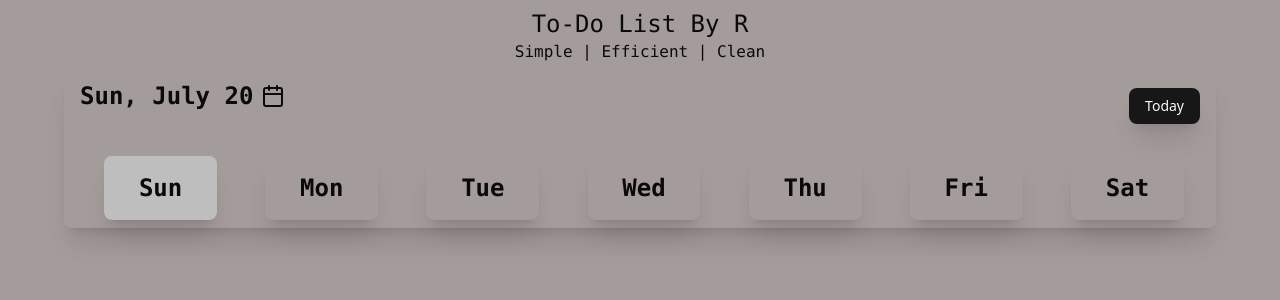
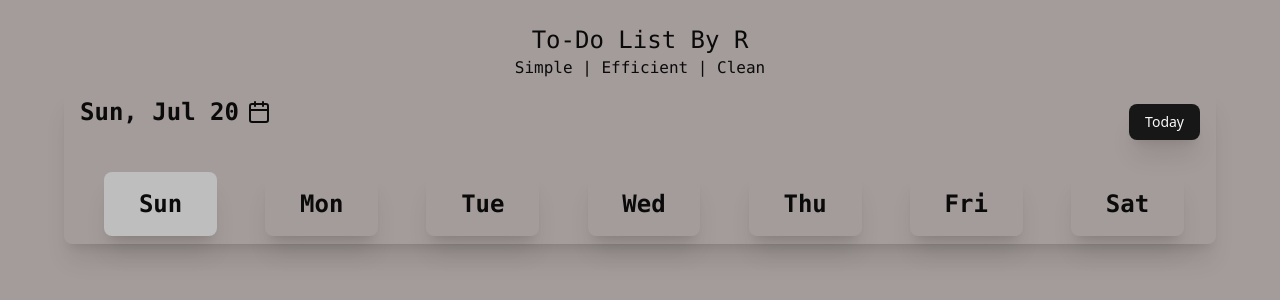
Before and after one commit to furtherafay/todolist, a React (Vite) app: page / in a window 1280 px wide. Shown: the top 300 px of the page. Built offline with nearby package versions, Linux system fonts and the light colour scheme.

Commit message:
feat: added event listener to detect click outside using useRef

```diff
--- a/src/App.jsx
+++ b/src/App.jsx
@@ -5,7 +5,7 @@ function App() {
   return (
     <>
       <header className="mt-2 flex justify-center items-center flex-col">
-        <h1 className="text-2xl font-mono">To-Do List By R</h1>
+        <h1 className="mt-4 text-2xl font-mono">To-Do List By R</h1>
         <h2 className="font-mono">Simple | Efficient | Clean</h2>
       </header>
 
--- a/src/components/CalendarCard.jsx
+++ b/src/components/CalendarCard.jsx
@@ -1,4 +1,4 @@
-import { useState } from "react";
+import { useState, useEffect, useRef } from "react";
 import { Calendar as CalendarIcon } from "lucide-react";
 import { Calendar as CalendarPicker } from "@/components/ui/calendar";
 import { Button } from "./ui/button";
@@ -6,18 +6,18 @@ import { Button } from "./ui/button";
 export const CalendarCard = () => {
   const days = ["Sun", "Mon", "Tue", "Wed", "Thu", "Fri", "Sat"];
   const months = [
-    "January",
-    "February",
-    "March",
-    "April",
+    "Jan",
+    "Feb",
+    "Mar",
+    "Apr",
     "May",
-    "June",
-    "July",
-    "August",
-    "September",
-    "October",
-    "November",
-    "December",
+    "Jun",
+    "Jul",
+    "Aug",
+    "Sept",
+    "Oct",
+    "Nov",
+    "Dec",
   ];
 
   const today = new Date();
@@ -28,6 +28,21 @@ export const CalendarCard = () => {
   const [selectedIndex, setSelectedIndex] = useState(today.getDay());
 
   const [calendarIsOpen, setCalendarIsOpen] = useState(false);
+
+  const calendarRef = useRef(null);
+
+  useEffect(() => {
+    const handleClickOutside = (event) => {
+      if (calendarRef.current && !calendarRef.current.contains(event.target))
+        setCalendarIsOpen(false);
+    };
+
+    document.addEventListener("mousedown", handleClickOutside);
+
+    return () => {
+      document.removeEventListener("mousedown", handleClickOutside);
+    };
+  }, []);
 
   const handleCalendarOpen = () => {
     setCalendarIsOpen(!calendarIsOpen);
@@ -62,7 +77,7 @@ export const CalendarCard = () => {
     <>
       <div className="p-2 shadow-xl flex flex-col ml-2 mr-2 mt-2 w-[90%] min-h-32 rounded-md">
         <div className="flex justify-between">
-          <div className="flex flex-row relative">
+          <div ref={calendarRef} className="flex flex-row relative">
             <h1 className="text-2xl font-mono font-bold ml-2">{getDate()}</h1>
             <CalendarIcon
               onClick={handleCalendarOpen}
```
